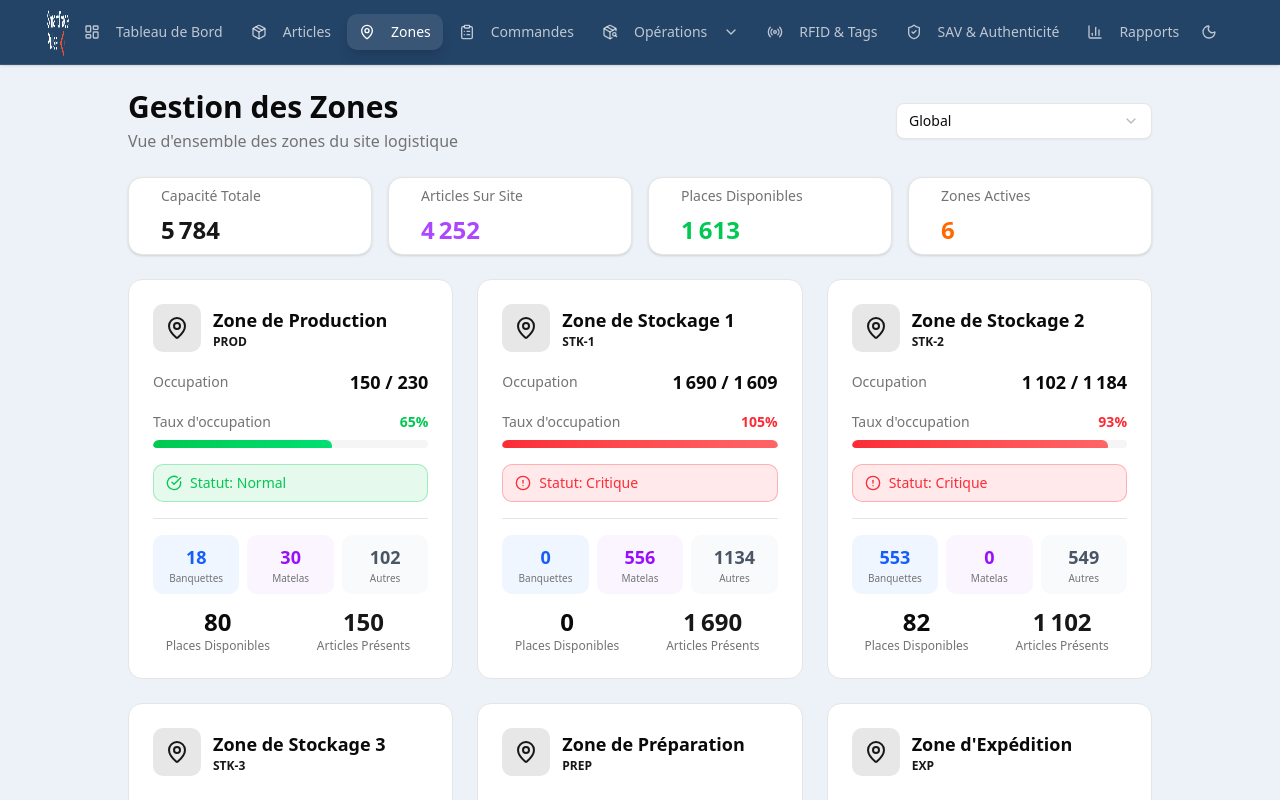
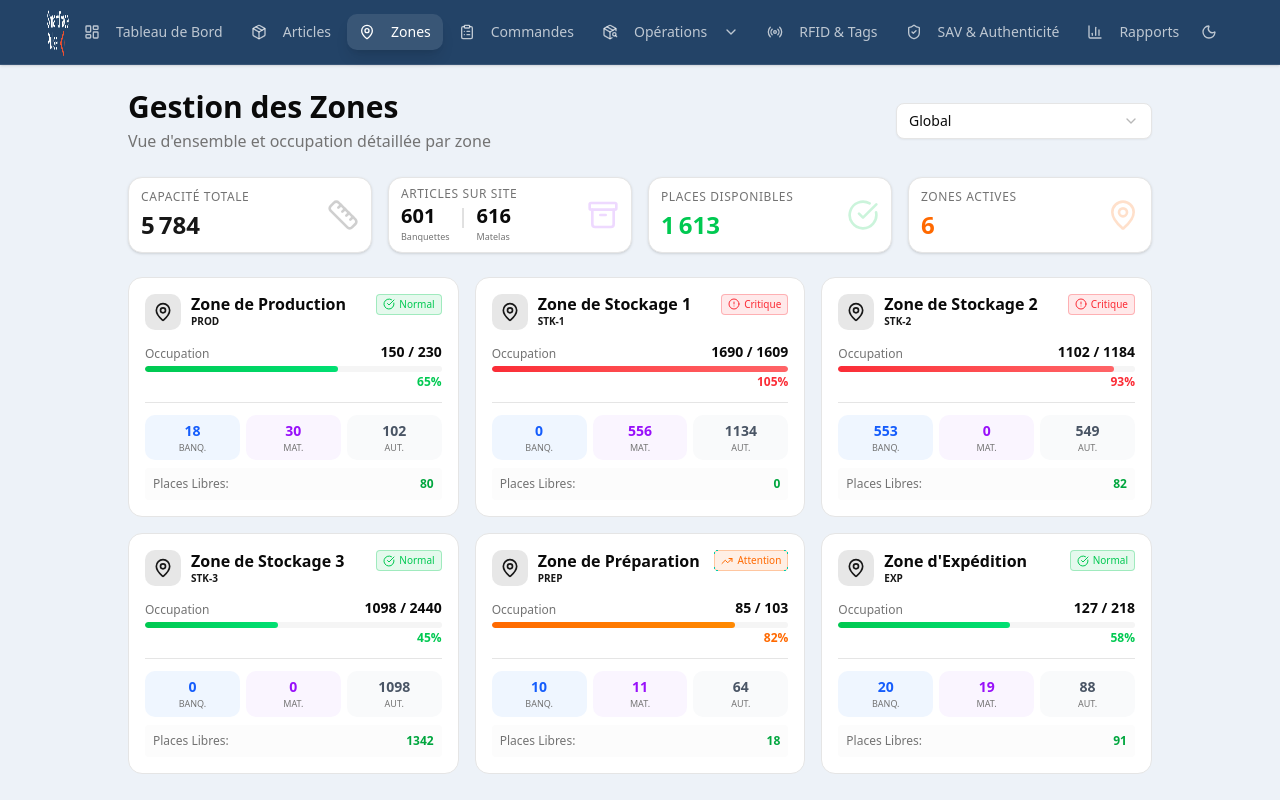
Before and after one commit to Houssam0801/rfid-project-rich-digital, a React (Vite) app: page /zones in a window 1280 px wide. Shown: the top 800 px of the page. Built offline with nearby package versions, Linux system fonts and the light colour scheme.

Commit message:
end zones

```diff
--- a/src/pages/Zones.jsx
+++ b/src/pages/Zones.jsx
@@ -1,26 +1,42 @@
-import { useState } from 'react';
-import { MapPin, AlertCircle, CheckCircle, TrendingUp } from 'lucide-react';
-import { getZoneStatsByBrand } from '../data/mockData';
-import { Card, CardContent, CardHeader, CardTitle } from '@/components/ui/card';
+import { useState } from "react";
+import {
+  MapPin,
+  AlertCircle,
+  CheckCircle,
+  TrendingUp,
+  Archive,
+  Ruler,
+} from "lucide-react";
+import { getZoneStatsByBrand } from "../data/mockData";
+import { Card, CardContent, CardHeader, CardTitle } from "@/components/ui/card";
 import {
   Select,
   SelectContent,
   SelectItem,
   SelectTrigger,
   SelectValue,
-} from '@/components/ui/select';
+} from "@/components/ui/select";
 
 export default function Zones() {
-  const [selectedBrand, setSelectedBrand] = useState('Global');
+  const [selectedBrand, setSelectedBrand] = useState("Global");
   const zoneStats = getZoneStatsByBrand(selectedBrand);
+
+  // Calculate totals for detailed KPI
+  const totalArticles = zoneStats.reduce((sum, z) => sum + z.total, 0);
+  const totalBanquettes = zoneStats.reduce((sum, z) => sum + z.banquettes, 0);
+  const totalMatelas = zoneStats.reduce((sum, z) => sum + z.matelas, 0);
 
   return (
     <div className="space-y-6 animate-in fade-in duration-500">
       {/* Header with Brand Filter */}
       <div className="flex items-center justify-between">
         <div>
-          <h1 className="text-3xl font-bold text-card-foreground">Gestion des Zones</h1>
-          <p className="text-muted-foreground mt-1">Vue d'ensemble des zones du site logistique</p>
+          <h1 className="text-3xl font-bold text-card-foreground">
+            Gestion des Zones
+          </h1>
+          <p className="text-muted-foreground mt-1">
+            Vue d'ensemble et occupation détaillée par zone
+          </p>
         </div>
         <div className="w-64">
           <Select value={selectedBrand} onValueChange={setSelectedBrand}>
@@ -42,38 +58,43 @@ export default function Zones() {
           label="Capacité Totale"
           value={zoneStats.reduce((sum, z) => sum + z.capacite, 0)}
           color="blue"
+          icon={Ruler}
         />
-        <SummaryCard
-          label="Articles Sur Site"
-          value={zoneStats.reduce((sum, z) => sum + z.total, 0)}
+        <DetailedKPICard
+          title="Articles Sur Site"
+          icon={Archive}
+          banquettes={totalBanquettes}
+          matelas={totalMatelas}
           color="purple"
         />
         <SummaryCard
           label="Places Disponibles"
           value={zoneStats.reduce((sum, z) => sum + z.placesDisponibles, 0)}
           color="green"
+          icon={CheckCircle}
         />
         <SummaryCard
           label="Zones Actives"
           value={zoneStats.filter((z) => z.total > 0).length}
           color="orange"
+          icon={MapPin}
         />
       </div>
 
-      <div className="grid grid-cols-1 md:grid-cols-2 lg:grid-cols-3 gap-6">
+      <div className="grid grid-cols-1 md:grid-cols-2 lg:grid-cols-3 gap-4">
         {zoneStats.map((zone) => {
-          let statusColor = 'green';
+          let statusColor = "green";
           let statusIcon = CheckCircle;
-          let statusText = 'Normal';
+          let statusText = "Normal";
 
-          if (zone.status === 'critical') {
-            statusColor = 'red';
+          if (zone.status === "critical") {
+            statusColor = "red";
             statusIcon = AlertCircle;
-            statusText = 'Critique';
-          } else if (zone.status === 'warning') {
-            statusColor = 'orange';
+            statusText = "Critique";
+          } else if (zone.status === "warning") {
+            statusColor = "orange";
             statusIcon = TrendingUp;
-            statusText = 'Attention';
+            statusText = "Attention";
           }
 
           const StatusIcon = statusIcon;
@@ -81,77 +102,105 @@ export default function Zones() {
           return (
             <div
               key={zone.id}
-              className="bg-card border border-border rounded-xl p-6 hover:border-primary transition-all duration-200 hover:shadow-lg hover:shadow-primary/20"
+              className="bg-card border border-border rounded-xl p-4 hover:border-primary transition-all duration-200 hover:shadow-lg hover:shadow-primary/20 flex flex-col"
             >
-              <div className="flex items-start justify-between mb-4">
-                <div className="flex items-center space-x-3">
-                  <div className="bg-primary/10 p-3 rounded-lg">
-                    <MapPin className="w-6 h-6 text-primary" />
+              <div className="flex items-start justify-between mb-3">
+                <div className="flex items-center space-x-2.5">
+                  <div className="bg-primary/10 p-2 rounded-lg">
+                    <MapPin className="w-5 h-5 text-primary" />
                   </div>
                   <div>
-                    <h3 className="text-lg font-bold text-card-foreground">{zone.nom}</h3>
-                    <p className="text-xs text-primary font-semibold">{zone.code}</p>
-                    <p className="text-sm text-muted-foreground">{zone.description}</p>
+                    <h3 className="text-base font-bold text-card-foreground leading-tight">
+                      {zone.nom}
+                    </h3>
+                    <p className="text-[10px] text-primary font-semibold">
+                      {zone.code}
+                    </p>
                   </div>
+                </div>
+                <div
+                  className={`flex items-center space-x-1 px-1.5 py-0.5 rounded ${getStatusBgColor(
+                    statusColor
+                  )}`}
+                >
+                  <StatusIcon
+                    className={`w-3 h-3 ${getColorClass(statusColor)}`}
+                  />
+                  <span
+                    className={`text-[10px] font-medium ${getColorClass(
+                      statusColor
+                    )}`}
+                  >
+                    {statusText}
+                  </span>
                 </div>
               </div>
 
-              <div className="space-y-4">
-                <div className="flex items-center justify-between">
-                  <span className="text-muted-foreground text-sm">Occupation</span>
-                  <span className="text-card-foreground font-bold text-lg">
-                    {zone.total.toLocaleString("fr-FR")} / {zone.capacite.toLocaleString("fr-FR")}
-                  </span>
+              <div className="flex-1 space-y-3">
+                {/* Gauge & Occupation */}
+                <div>
+                  <div className="flex justify-between items-end mb-1">
+                    <span className="text-muted-foreground text-xs">
+                      Occupation
+                    </span>
+                    <span className="text-card-foreground font-bold text-sm">
+                      {zone.total} / {zone.capacite}
+                    </span>
+                  </div>
+                  <div className="w-full bg-muted rounded-full h-1.5 overflow-hidden">
+                    <div
+                      className={`h-full rounded-full transition-all duration-500 ${getProgressColor(
+                        statusColor
+                      )}`}
+                      style={{
+                        width: `${Math.min(zone.tauxOccupation, 100)}%`,
+                      }}
+                    />
+                  </div>
+                  <p
+                    className={`text-right text-xs font-semibold mt-0.5 ${getColorClass(
+                      statusColor
+                    )}`}
+                  >
+                    {zone.tauxOccupation}%
+                  </p>
                 </div>
 
-                <div>
-                  <div className="flex justify-between mb-2">
-                    <span className="text-muted-foreground text-sm">Taux d'occupation</span>
-                    <span className={`text-sm font-semibold ${getColorClass(statusColor)}`}>
-                      {zone.tauxOccupation}%
-                    </span>
-                  </div>
-                  <div className="w-full bg-muted rounded-full h-2 overflow-hidden">
-                    <div
-                      className={`h-3 rounded-full transition-all duration-500 ${getProgressColor(statusColor)}`}
-                      style={{ width: `${Math.min(zone.tauxOccupation, 100)}%` }}
-                    />
-                  </div>
-                </div>
-
-                <div className={`flex items-center space-x-2 px-3 py-2 rounded-lg ${getStatusBgColor(statusColor)}`}>
-                  <StatusIcon className={`w-4 h-4 ${getColorClass(statusColor)}`} />
-                  <span className={`text-sm font-medium ${getColorClass(statusColor)}`}>
-                    Statut: {statusText}
-                  </span>
-                </div>
-
-                <div className="pt-4 border-t border-border space-y-3">
-                  {/* Article breakdown */}
-                  <div className="grid grid-cols-3 gap-2 text-center">
-                    <div className="bg-blue-50 dark:bg-blue-950/30 p-2 rounded-lg">
-                      <p className="text-lg font-bold text-blue-600 dark:text-blue-400">{zone.banquettes}</p>
-                      <p className="text-[10px] text-muted-foreground">Banquettes</p>
+                <div className="pt-3 border-t border-border space-y-2">
+                  <div className="grid grid-cols-3 gap-1.5 text-center">
+                    <div className="bg-blue-50 dark:bg-blue-950/30 p-1.5 rounded-lg">
+                      <p className="text-sm font-bold text-blue-600 dark:text-blue-400">
+                        {zone.banquettes}
+                      </p>
+                      <p className="text-[9px] text-muted-foreground uppercase">
+                        Banq.
+                      </p>
                     </div>
-                    <div className="bg-purple-50 dark:bg-purple-950/30 p-2 rounded-lg">
-                      <p className="text-lg font-bold text-purple-600 dark:text-purple-400">{zone.matelas}</p>
-                      <p className="text-[10px] text-muted-foreground">Matelas</p>
+                    <div className="bg-purple-50 dark:bg-purple-950/30 p-1.5 rounded-lg">
+                      <p className="text-sm font-bold text-purple-600 dark:text-purple-400">
+                        {zone.matelas}
+                      </p>
+                      <p className="text-[9px] text-muted-foreground uppercase">
+                        Mat.
+                      </p>
                     </div>
-                    <div className="bg-gray-50 dark:bg-gray-800 p-2 rounded-lg">
-                      <p className="text-lg font-bold text-gray-600 dark:text-gray-400">{zone.autres}</p>
-                      <p className="text-[10px] text-muted-foreground">Autres</p>
+                    <div className="bg-gray-50 dark:bg-gray-800 p-1.5 rounded-lg">
+                      <p className="text-sm font-bold text-gray-600 dark:text-gray-400">
+                        {zone.autres}
+                      </p>
+                      <p className="text-[9px] text-muted-foreground uppercase">
+                        Aut.
+                      </p>
                     </div>
                   </div>
 
-                  <div className="grid grid-cols-2 gap-4 text-center">
-                    <div>
-                      <p className="text-2xl font-bold text-card-foreground">{zone.placesDisponibles.toLocaleString("fr-FR")}</p>
-                      <p className="text-xs text-muted-foreground">Places Disponibles</p>
-                    </div>
-                    <div>
-                      <p className="text-2xl font-bold text-primary">{zone.total.toLocaleString("fr-FR")}</p>
-                      <p className="text-xs text-muted-foreground">Articles Présents</p>
-                    </div>
+                  <div className="flex justify-between items-center bg-muted/30 p-2 rounded text-xs">
+                    <span className="text-muted-foreground">
+                      Places Libres:
+                    </span>
+                    <span className="font-bold text-green-600 dark:text-green-400">
+                      {zone.placesDisponibles}
+                    </span>
                   </div>
                 </div>
               </div>
@@ -159,84 +208,101 @@ export default function Zones() {
           );
         })}
       </div>
-
-      <div className="bg-card border border-border rounded-xl p-6">
-        <h2 className="text-xl font-bold text-card-foreground mb-4">Légende</h2>
- <div className="grid grid-cols-1 md:grid-cols-3 gap-4">
-          <div className="flex items-center space-x-3 p-3 bg-green-500/10 border border-green-500/30 rounded-lg">
-            <CheckCircle className="w-5 h-5 text-green-500" />
-            <div>
-              <p className="text-green-500 font-medium">Normal</p>
-              <p className="text-xs text-muted-foreground">Taux d'occupation {'<'} 75%</p>
-            </div>
-          </div>
-          <div className="flex items-center space-x-3 p-3 bg-orange-500/10 border border-orange-500/30 rounded-lg">
-            <TrendingUp className="w-5 h-5 text-orange-500" />
-            <div>
-              <p className="text-orange-500 font-medium">Attention</p>
-              <p className="text-xs text-muted-foreground">Taux d'occupation 75-90%</p>
-            </div>
-          </div>
-          <div className="flex items-center space-x-3 p-3 bg-red-500/10 border border-red-500/30 rounded-lg">
-            <AlertCircle className="w-5 h-5 text-red-500" />
-            <div>
-              <p className="text-red-500 font-medium">Critique</p>
-              <p className="text-xs text-muted-foreground">Taux d'occupation {'>'} 90%</p>
-            </div>
-          </div>
-        </div>
-      </div>
     </div>
   );
 }
 
 function getColorClass(color) {
   const classes = {
-    green: 'text-green-500',
-    orange: 'text-orange-500',
-    red: 'text-red-500',
+    green: "text-green-500",
+    orange: "text-orange-500",
+    red: "text-red-500",
   };
-  return classes[color] || 'text-green-500';
+  return classes[color] || "text-green-500";
 }
 
 function getProgressColor(color) {
   const classes = {
-    green: 'bg-gradient-to-r from-green-500 to-green-400',
-    orange: 'bg-gradient-to-r from-orange-500 to-orange-400',
-    red: 'bg-gradient-to-r from-red-500 to-red-400',
+    green: "bg-gradient-to-r from-green-500 to-green-400",
+    orange: "bg-gradient-to-r from-orange-500 to-orange-400",
+    red: "bg-gradient-to-r from-red-500 to-red-400",
   };
-  return classes[color] || 'bg-gradient-to-r from-green-500 to-green-400';
+  return classes[color] || "bg-gradient-to-r from-green-500 to-green-400";
 }
 
 function getStatusBgColor(color) {
   const classes = {
-    green: 'bg-green-500/10 border border-green-500/30',
-    orange: 'bg-orange-500/10 border border-orange-500/30',
-    red: 'bg-red-500/10 border border-red-500/30',
+    green: "bg-green-500/10 border border-green-500/30",
+    orange: "bg-orange-500/10 border border-orange-500/30",
+    red: "bg-red-500/10 border border-red-500/30",
   };
-  return classes[color] || 'bg-green-500/10 border border-green-500/30';
+  return classes[color] || "bg-green-500/10 border border-green-500/30";
 }
 
-function SummaryCard({ label, value, color }) {
+function SummaryCard({ label, value, color, icon: Icon }) {
   const colorClasses = {
-    blue: 'text-primary',
-    purple: 'text-purple-500',
-    green: 'text-green-500',
-    orange: 'text-orange-500',
+    blue: "text-primary",
+    purple: "text-purple-500",
+    green: "text-green-500",
+    orange: "text-orange-500",
   };
 
   return (
-    <Card className="p-2 shadow-sm hover:shadow-lg hover:-translate-y-1 transition-all duration-300 gap-2">
-      <CardHeader className="flex flex-row items-center justify-between space-y-0 ">
-        <CardTitle className="text-sm font-medium text-muted-foreground">
-          {label}
-        </CardTitle>
-      </CardHeader>
-      <CardContent>
-        <div className={`text-2xl font-bold ${colorClasses[color]}`}>
-          {value.toLocaleString("fr-FR")}
+    <Card className="px-3 py-2 shadow-sm hover:shadow-md transition-all duration-300 cursor-default h-full flex flex-col justify-center">
+      <div className="flex items-center justify-between">
+        <div>
+          <p className="text-xs font-medium text-muted-foreground uppercase tracking-wider mb-1">
+            {label}
+          </p>
+          <div className={`text-2xl font-bold ${colorClasses[color]}`}>
+            {value.toLocaleString("fr-FR")}
+          </div>
         </div>
-      </CardContent>
+        {Icon && (
+          <Icon className={`w-8 h-8 opacity-20 ${colorClasses[color]}`} />
+        )}
+      </div>
     </Card>
   );
 }
+
+function DetailedKPICard({ title, icon: Icon, banquettes, matelas, color }) {
+  const colorClasses = {
+    purple: "text-purple-500",
+  };
+
+  return (
+    <Card className="px-3 py-2 shadow-sm hover:shadow-md transition-all duration-300 cursor-default h-full gap-1">
+      <div className="flex items-center justify-between gap-1">
+        <div>
+          <div className="flex justify-between items-start">
+            <p className="text-xs font-medium text-muted-foreground uppercase tracking-wider">
+              {title}
+            </p>
+          </div>
+          <div className="flex items-baseline space-x-2">
+            <div className="flex flex-col">
+              <span className="text-xl font-bold text-card-foreground">
+                {banquettes}
+              </span>
+              <span className="text-[9px] text-muted-foreground">
+                Banquettes
+              </span>
+            </div>
+            <span className="text-muted-foreground/30 text-xl">|</span>
+            <div className="flex flex-col">
+              <span className="text-xl font-bold text-card-foreground">
+                {matelas}
+              </span>
+              <span className="text-[9px] text-muted-foreground">Matelas</span>
+            </div>
+          </div>
+ </div>
+          {Icon && (
+            <Icon className={`w-8 h-8 opacity-20 ${colorClasses[color]}`} />
+          )}
+
+      </div>
+    </Card>
+  );
+}
```
